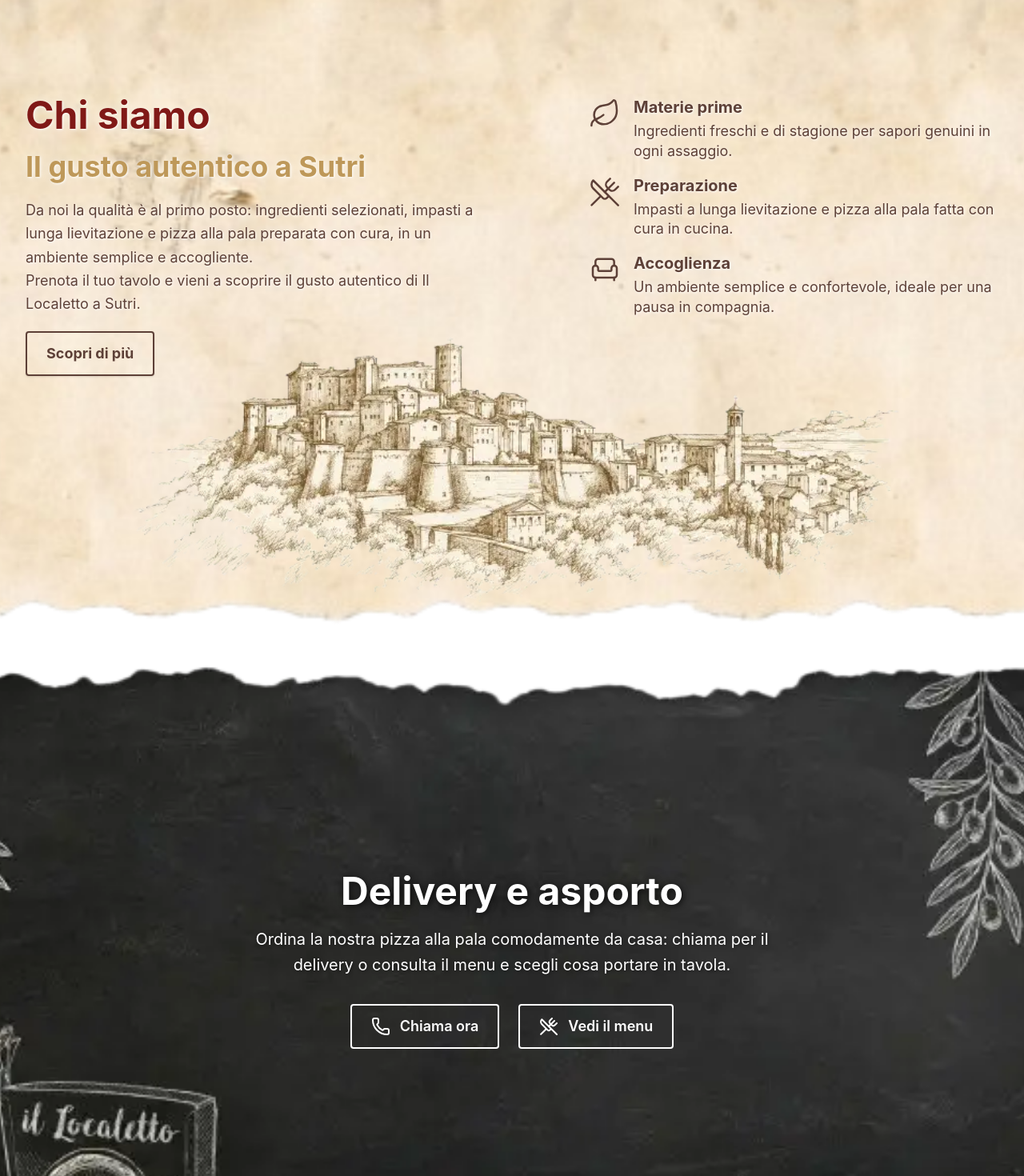
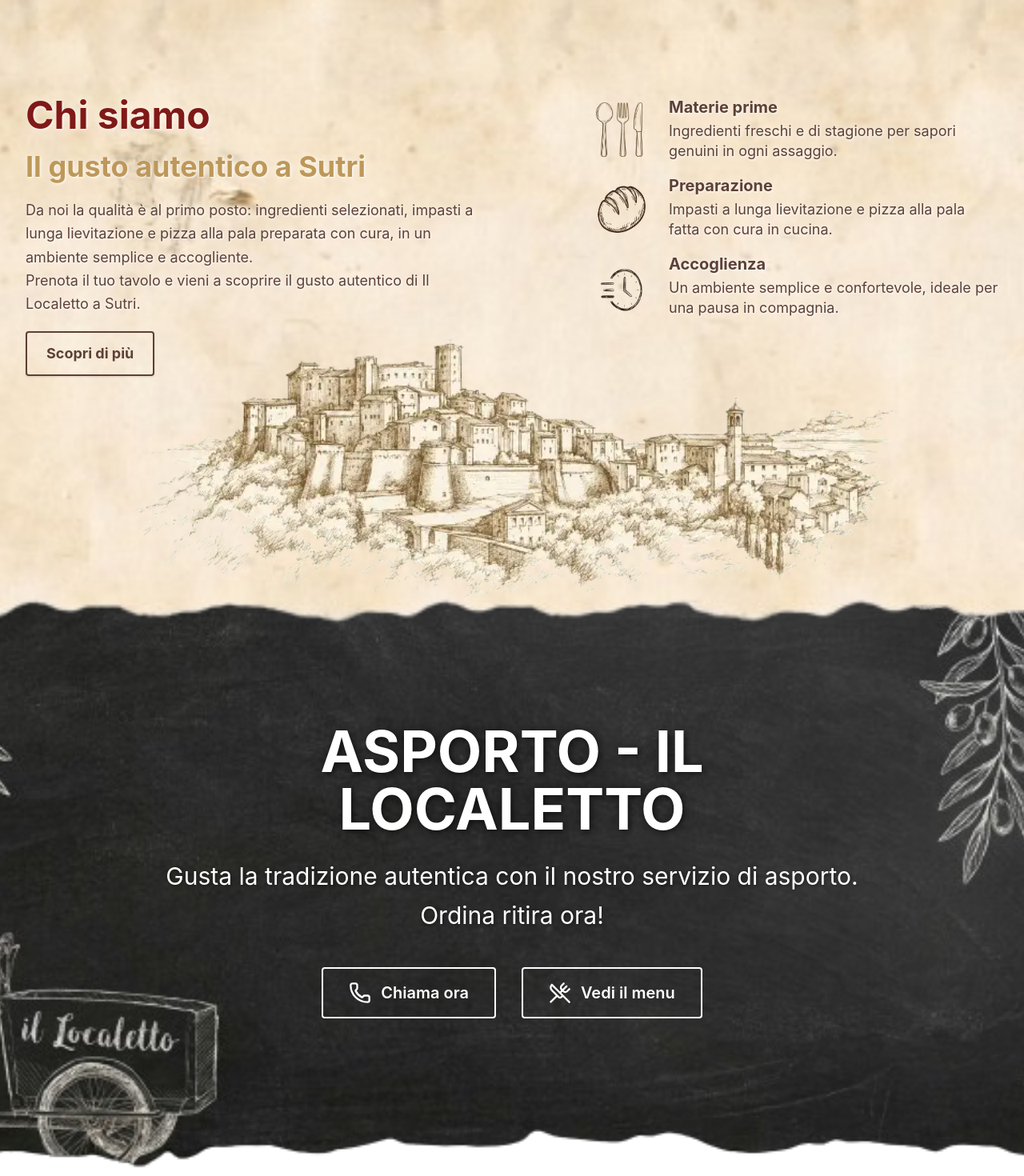
Before and after one commit to Gxbriel99/ilLocaletto_nextjs, a Next.js app: page / in a window 1280 px wide. Shown: the part 880-2350 px from the top of the page at 80% size. Built offline with nearby package versions, Linux system fonts and the light colour scheme.

Commit message:
Aggiornato delivery e icon in about

```diff
--- a/src/app/components/blocks/About.tsx
+++ b/src/app/components/blocks/About.tsx
@@ -1,25 +1,24 @@
 import Image from "next/image";
-import { Leaf, UtensilsCrossed, Armchair, type LucideIcon } from "lucide-react";
 
 type Feature = {
-  icon: LucideIcon;
+  icon: string;
   title: string;
   text: string;
 };
 
 const features: Feature[] = [
   {
-    icon: Leaf,
+    icon: "/icon1.png",
     title: "Materie prime",
     text: "Ingredienti freschi e di stagione per sapori genuini in ogni assaggio.",
   },
   {
-    icon: UtensilsCrossed,
+    icon: "/icon2.png",
     title: "Preparazione",
     text: "Impasti a lunga lievitazione e pizza alla pala fatta con cura in cucina.",
   },
   {
-    icon: Armchair,
+    icon: "/icon3.png",
     title: "Accoglienza",
     text: "Un ambiente semplice e confortevole, ideale per una pausa in compagnia.",
   },
@@ -69,10 +68,17 @@ export default function About() {
           </header>
 
           <ul className="list-none w-full max-w-md space-y-3 text-left text-[#5D4037] sm:max-w-lg sm:space-y-3.5 md:max-w-xl md:space-y-4 lg:max-w-lg lg:justify-self-end">
-            {features.map(({ icon: Icon, title, text }) => (
+            {features.map(({ icon, title, text }) => (
               <li key={title}>
-                <article className="flex items-start gap-3 sm:gap-3.5 md:gap-4">
-                  <Icon className="mt-0.5 size-7 shrink-0 sm:size-8 md:size-8 lg:size-10" strokeWidth={1.5} aria-hidden />
+                <article className="flex items-start gap-4 sm:gap-5 md:gap-5">
+                  <Image
+                    src={icon}
+                    alt=""
+                    width={80}
+                    height={80}
+                    className="mt-0.5 size-12 shrink-0 sm:size-14 md:size-16 lg:size-20"
+                    aria-hidden
+                  />
                   <div className="min-w-0 space-y-0.5 sm:space-y-1">
                     <h3 className="text-sm font-bold text-shadow-[1px_1px_3px_rgba(255,255,255,0.9),0_0_12px_rgba(255,255,255,0.55)] sm:text-base md:text-lg lg:text-xl">
                       {title}
--- a/src/app/components/blocks/Delivery.tsx
+++ b/src/app/components/blocks/Delivery.tsx
@@ -4,42 +4,44 @@ import { info } from "../../data/info";
 
 export default function Delivery() {
   return (
-    <section id="asporto" className="relative z-[1] h-screen w-full overflow-hidden">
+    <section
+      className="relative z-[1] -mt-[10vh] h-screen w-full overflow-hidden sm:-mt-[12vh] md:-mt-[14vh]"
+    >
       <Image
-        src="/delivery-bg.webp"
+        src="/delivery.webp"
         alt=""
         fill
         sizes="100vw"
         className="pointer-events-none object-cover object-center"
         aria-hidden
       />
-      <div className="relative z-10 flex h-full items-center justify-center px-4 sm:px-6">
-        <div className="flex max-w-2xl flex-col items-center gap-6 text-center text-white sm:gap-8">
-          <div className="space-y-4 sm:space-y-5">
+      <div className="relative z-10 flex h-full items-center justify-center px-4 sm:px-8">
+        <div className="flex max-w-4xl flex-col items-center gap-8 text-center text-white sm:gap-10">
+          <div className="space-y-5 sm:space-y-6">
             <h2
-              className="text-3xl font-bold text-shadow-[2px_2px_6px_rgba(0,0,0,0.5),0_0_16px_rgba(0,0,0,0.35)] sm:text-4xl md:text-5xl"
+              className="text-4xl font-bold text-shadow-[2px_2px_6px_rgba(0,0,0,0.5),0_0_16px_rgba(0,0,0,0.35)] sm:text-5xl md:text-6xl lg:text-7xl"
             >
-              Delivery e asporto
+              ASPORTO - IL LOCALETTO
             </h2>
-            <p className="text-base leading-relaxed text-shadow-[1px_1px_4px_rgba(0,0,0,0.45)] sm:text-lg md:text-xl">
-              Ordina la nostra pizza alla pala comodamente da casa: chiama per il delivery
-              o consulta il menu e scegli cosa portare in tavola.
+            <p className="text-lg leading-relaxed text-shadow-[1px_1px_4px_rgba(0,0,0,0.45)] sm:text-xl md:text-2xl lg:text-3xl">
+              Gusta la tradizione autentica con il nostro servizio di asporto. <br />
+              Ordina ritira ora!
             </p>
           </div>
 
-          <div className="flex w-full max-w-md flex-col items-stretch gap-4 sm:flex-row sm:justify-center sm:gap-6">
+          <div className="flex w-full max-w-xl flex-col items-stretch gap-5 sm:flex-row sm:justify-center sm:gap-8">
             <a
               href={`tel:${info.phone}`}
-              className="inline-flex items-center justify-center gap-3 rounded border-2 border-white bg-transparent px-6 py-3 text-base font-semibold text-white transition-colors hover:bg-white hover:text-black sm:text-lg"
+              className="inline-flex items-center justify-center gap-3 rounded border-2 border-white bg-transparent px-8 py-4 text-lg font-semibold text-white transition-colors hover:bg-white hover:text-black sm:text-xl"
             >
-              <Phone className="size-5 shrink-0 sm:size-6" aria-hidden />
+              <Phone className="size-6 shrink-0 sm:size-7" aria-hidden />
               Chiama ora
             </a>
             <a
               href="/menu"
-              className="inline-flex items-center justify-center gap-3 rounded border-2 border-white bg-transparent px-6 py-3 text-base font-semibold text-white transition-colors hover:bg-white hover:text-black sm:text-lg"
+              className="inline-flex items-center justify-center gap-3 rounded border-2 border-white bg-transparent px-8 py-4 text-lg font-semibold text-white transition-colors hover:bg-white hover:text-black sm:text-xl"
             >
-              <UtensilsCrossed className="size-5 shrink-0 sm:size-6" aria-hidden />
+              <UtensilsCrossed className="size-6 shrink-0 sm:size-7" aria-hidden />
               Vedi il menu
             </a>
           </div>
```
Also changed, not shown: public/delivery-bg.webp (deleted), public/delivery.webp (added).
